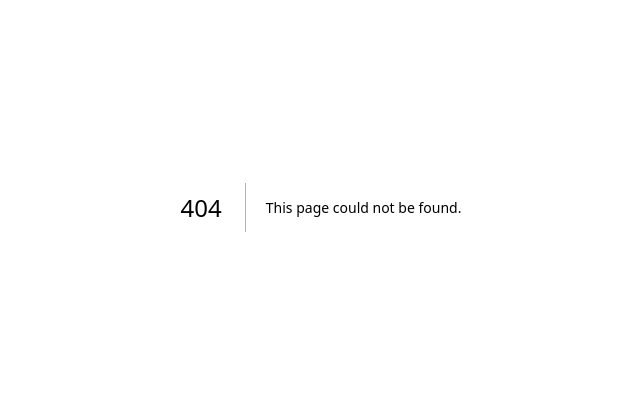
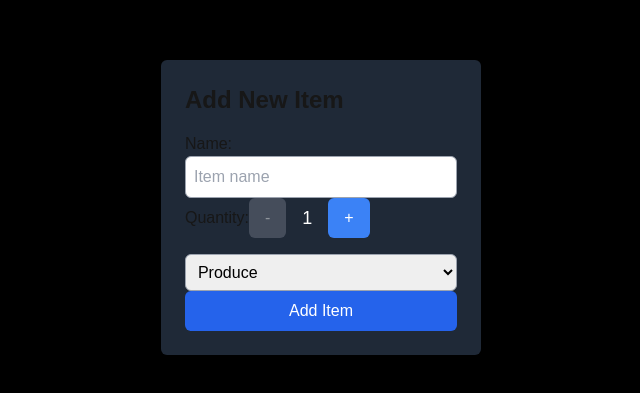
Before and after one commit to ulysses0511/cprg306-assignments, a Next.js app: page /week-5 in a window 1280 px wide. Before the commit this address had no page. Shown: the part 193-586 px from the top of the page, without its empty margins (319-959 px from the left). Built offline with nearby package versions, Linux system fonts and the light colour scheme.

Commit message:
Completed Week 5 assignment

```diff
--- a/app/page.js
+++ b/app/page.js
@@ -8,6 +8,7 @@ export default function Home(){
         <li><Link href="/week-2">Week 2 Assignment</Link></li>
         <li><Link href="/week-3">Week 3 Assignment</Link></li>
         <li><Link href="/week-4">Week 4 Assignment</Link></li>
+        <li><Link href="/week-5">Week 5 Assignment</Link></li>
       </ul>
     </main>
   );
--- /dev/null
+++ b/app/week-5/new-item.js
@@ -0,0 +1,105 @@
+'use client'
+
+import {useState} from "react";
+
+function NewItem(){
+
+    const [name, setName] = useState("");
+    const [quantity, setQuantity] = useState(1);
+    const [category, setCategory] = useState("produce");
+
+    const increment = () => {
+        let currentQuantity = quantity;
+        if (currentQuantity < 20){
+            setQuantity(currentQuantity + 1);
+        }
+    }
+
+    const decrement = () => {
+        let currentQuantity = quantity;
+        if (currentQuantity > 1){
+            setQuantity(currentQuantity - 1);
+        }
+    }
+
+    const handleSubmit = (e) => {
+        e.preventDefault();
+
+        const item = {name, quantity, category};
+        console.log('New Item:', item);
+
+        alert(`Item added:\nName: ${name}\nQuantity: ${quantity}\nCategory: ${category}`);
+
+        setName("");
+        setQuantity(1);
+        setCategory("produce");
+    };
+
+    return (
+        <form onSubmit={handleSubmit} className="p-6 bg-gray-800 rounded-md shadow-lg max-w-md mx-auto">
+            <h2 className="text-2xl font-semibold mb-4">Add New Item</h2>
+
+            {/* Name Field */}
+            <div>
+                <label for="name">Name:</label>
+                <input
+                    type="text"
+                    value={name}
+                    onChange={(event) => setName(event.target.value)}
+                    placeholder="Item name"
+                    required
+                    className="border border-gray-400 rounded-md p-2 w-full"
+                />
+            </div>
+
+            {/* Quantity Field */}
+            <div className="flex items-center mb-4">
+                <label for="quantity">Quantity: </label>
+                <button
+                    type="button"
+                    onClick={decrement}
+                    class={`px-4 py-2 bg-gray-500 text-white rounded-md ${quantity === 1 ? 'opacity-50 cursor-not-allowed' : ''}`}
+                    disabled={quantity===1}
+                >-</button>
+                <span className="mx-4 text-white text-lg">{quantity}</span>
+                <button
+                    type="button"
+                    onClick={increment}
+                    class={`px-4 py-2 bg-blue-500 text-white rounded-md ${quantity === 20 ? 'opacity-50 cursor-not-allowed' : ''}`}
+                    disabled={quantity===20}
+                >+</button>
+            </div>
+
+            {/* Category Field */}
+            <select
+                value={category}
+                onChange={(event) => setCategory(event.target.value)}
+                className="border border-gray-400 rounded-md p-2 w-full text-black"
+            >
+                <option value="produce">Produce</option>
+                <option value="dairy">Dairy</option>
+                <option value="bakery">Bakery</option>
+                <option value="meat">Meat</option>
+                <option value="frozen foods">Frozen Foods</option>
+                <option value="canned goods">Canned Goods</option>
+                <option value="beverages">Beverages</option>
+                <option value="snacks">Snacks</option>
+                <option value="household">Household</option>
+                <option value="other">Other</option>
+            </select>
+
+            {/* Submit Button */}
+            <button type="submit" className="w-full py-2 bg-blue-600 text-white rounded-md">Add Item</button>
+        </form>
+        // <div className="justify-center bg-slate-300 p-5">
+        //     <h2 className="text-2xl font-semibold mb-4">Count {quantity}</h2>
+        //     <div>
+        //         <button onClick={increment} class={buttonStyles} disabled={quantity===20}>+</button>
+        //         <button onClick={decrement} class={buttonStyles} disabled={quantity===1}>-</button>
+        //     </div>
+        // </div>
+
+    );
+}
+
+export default NewItem;
--- /dev/null
+++ b/app/week-5/page.js
@@ -0,0 +1,9 @@
+import NewItem from "./new-item";
+
+export default function Page(){
+    return (
+        <main className="min-h-screen bg-black flex items-center justify-center">
+            <NewItem/>
+        </main>
+    );
+}
```
